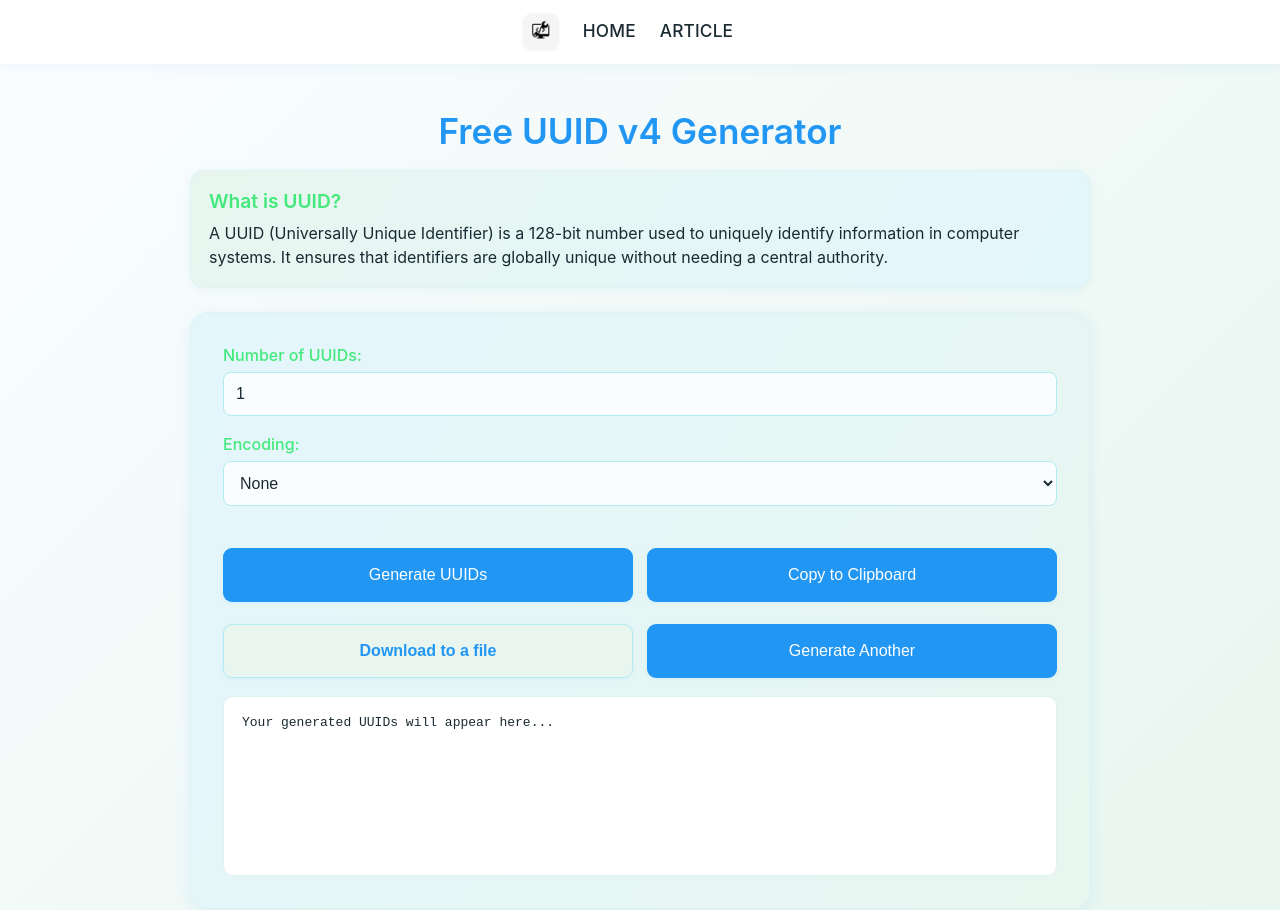
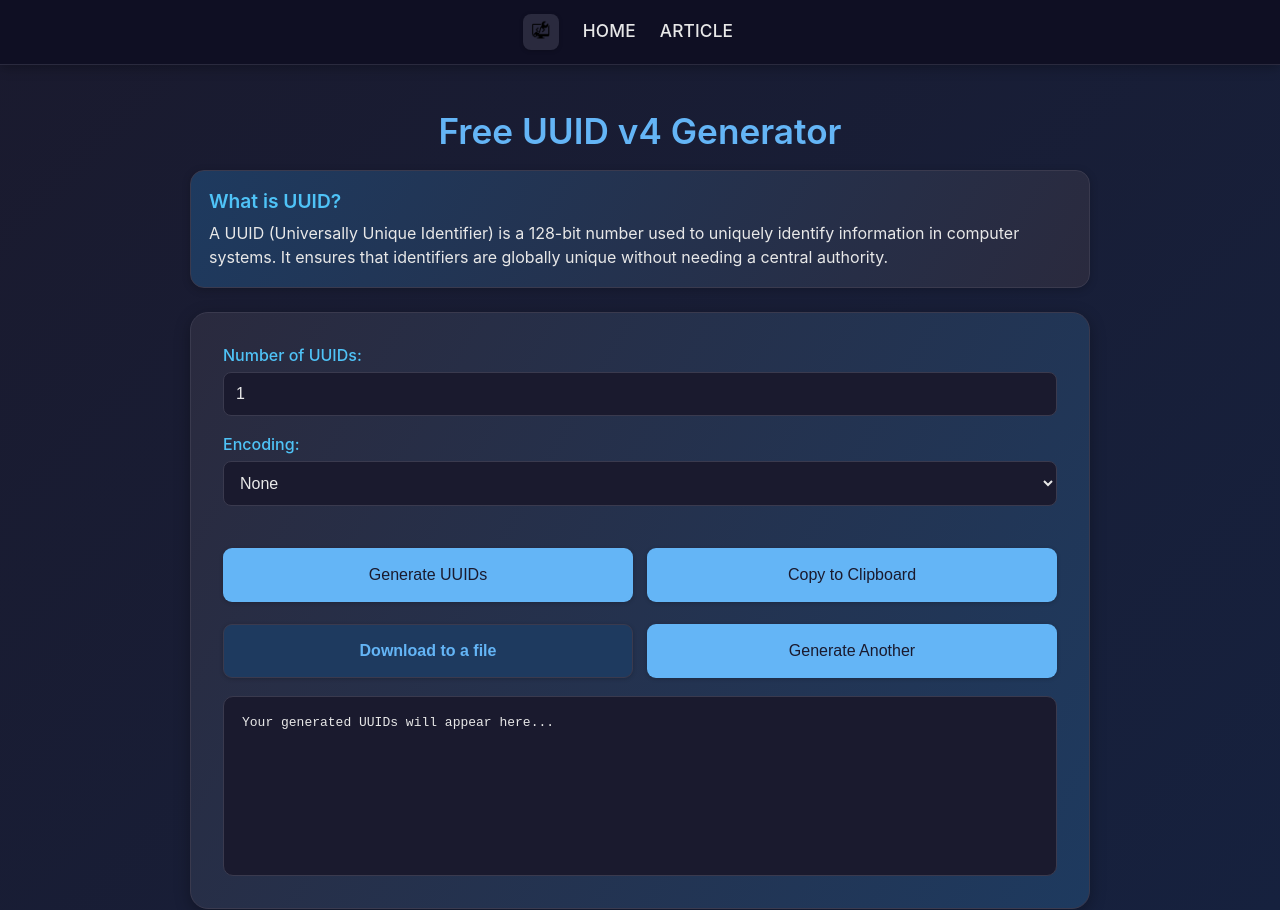
Before and after one commit to GopalShenoy12/central-website, a plain HTML site: page uuid.html in a window 1280 px wide. Drawn offline with Linux system fonts and the light colour scheme.

Commit message:
Convert website to dark theme - Updated all pages with dark backgrounds, light text, and improved contrast

```diff
--- a/common.css
+++ b/common.css
@@ -1,8 +1,8 @@
 body {
   margin: 0;
   font-family: 'Inter', 'Segoe UI', Arial, sans-serif;
-  background: linear-gradient(135deg, #fafdff 0%, #e8f6ef 100%);
-  color: #1a2a32;
+  background: linear-gradient(135deg, #1a1a2e 0%, #16213e 100%);
+  color: #e8e8e8;
 }
 
 .navbar {
@@ -10,26 +10,27 @@ body {
   display: flex;
   align-items: center;
   justify-content: center;
-  background: #fff;
+  background: #0f0f23;
   padding: 14px 32px;
-  box-shadow: 0 2px 12px rgba(52, 152, 219, 0.08);
+  box-shadow: 0 2px 12px rgba(0, 0, 0, 0.3);
   position: fixed;
   top: 0;
   left: 0;
   z-index: 999;
+  border-bottom: 1px solid #2a2a3e;
 }
 
 .navbar img {
   height: 36px;
   margin-right: 24px;
-  background: #f5f5f5;
+  background: #2a2a3e;
   border-radius: 8px;
   padding: 4px;
-  box-shadow: 0 1px 4px rgba(0,0,0,0.04);
+  box-shadow: 0 1px 4px rgba(0,0,0,0.2);
 }
 
 .navbar a {
-  color: #1a2a32;
+  color: #e8e8e8;
   margin-right: 24px;
   text-decoration: none;
   font-weight: 500;
@@ -41,6 +42,6 @@ body {
 }
 
 .navbar a:hover {
-  color: #2196f3;
-  border-bottom: 2px solid #43e97b;
+  color: #64b5f6;
+  border-bottom: 2px solid #4fc3f7;
 }
--- a/uuid.html
+++ b/uuid.html
@@ -3,13 +3,13 @@
 <head>
 <meta charset="UTF-8">
 <meta name="viewport" content="width=device-width, initial-scale=1.0">
-<title>UUID Generator | Blue-Green UI</title>
+<title>UUID Generator | Dark Theme</title>
 <link rel="stylesheet" href="common.css">
 <style>
 * { box-sizing: border-box; margin: 0; padding: 0; }
 body {
-  background: linear-gradient(135deg, #fafdff 0%, #e8f6ef 100%);
-  color: #1a2a32;
+  background: linear-gradient(135deg, #1a1a2e 0%, #16213e 100%);
+  color: #e8e8e8;
   font-family: 'Inter', 'Segoe UI', Arial, sans-serif;
   min-height: 100vh;
 }
@@ -17,22 +17,22 @@ h1 {
   margin-top: 110px;
   text-align: center;
   font-size: 2.2em;
-  color: #2196f3;
+  color: #64b5f6;
   font-weight: 600;
   margin-bottom: 18px;
 }
 .container {
-  background: linear-gradient(120deg, #e3f6fc 0%, #e8f6ef 100%);
+  background: linear-gradient(120deg, #2a2a3e 0%, #1e3a5f 100%);
   border-radius: 18px;
   padding: 32px;
-  box-shadow: 0 4px 16px rgba(33, 150, 243, 0.10);
+  box-shadow: 0 4px 16px rgba(0, 0, 0, 0.3);
   width: 90%;
   max-width: 900px;
   margin: 24px auto;
   display: flex;
   flex-direction: column;
   align-items: stretch;
-  border: 1px solid #e0f2f1;
+  border: 1px solid #3a3a4e;
 }
 .form-group {
   margin-bottom: 18px;
@@ -41,16 +41,16 @@ label {
   display: block;
   font-weight: 500;
   margin-bottom: 7px;
-  color: #43e97b;
+  color: #4fc3f7;
 }
 input[type="number"],
 select {
   width: 100%;
   padding: 12px;
   border-radius: 8px;
-  border: 1px solid #b2ebf2;
-  background: #fafdff;
-  color: #1a2a32;
+  border: 1px solid #3a3a4e;
+  background: #1a1a2e;
+  color: #e8e8e8;
   font-size: 1em;
 }
 button {
@@ -62,41 +62,41 @@ button {
   font-size: 16px;
   transition: 0.2s;
   width: 100%;
-  background: #e8f6ef;
-  color: #2196f3;
+  background: #1e3a5f;
+  color: #64b5f6;
   font-weight: 500;
-  box-shadow: 0 1px 4px rgba(33, 150, 243, 0.07);
+  box-shadow: 0 1px 4px rgba(0, 0, 0, 0.2);
 }
 .primary-btn {
-  background: #2196f3;
-  color: #fff;
+  background: #64b5f6;
+  color: #1a1a2e;
 }
 .primary-btn:hover {
-  background: #43e97b;
-  color: #fff;
+  background: #4fc3f7;
+  color: #1a1a2e;
 }
 .unique-download {
-  background: #e8f6ef;
-  color: #2196f3;
+  background: #1e3a5f;
+  color: #64b5f6;
   font-weight: 600;
-  border: 1px solid #b2ebf2;
+  border: 1px solid #3a3a4e;
 }
 .unique-download:hover {
-  background: #e3f6fc;
+  background: #2a2a3e;
 }
 #uuidBox {
   margin-top: 18px;
-  background: #fff;
+  background: #1a1a2e;
   border-radius: 10px;
   padding: 18px;
   max-height: 600px;
   min-height: 180px;
   overflow: auto;
-  color: #1a2a32;
+  color: #e8e8e8;
   font-family: monospace;
   white-space: pre-wrap;
   word-break: break-word;
-  border: 1px solid #e0f2f1;
+  border: 1px solid #3a3a4e;
 }
 .button-grid {
   display: grid;
@@ -114,26 +114,26 @@ button {
   transition: 0.2s;
 }
 .info-section {
-  background: linear-gradient(120deg, #e8f6ef 0%, #e3f6fc 100%);
+  background: linear-gradient(120deg, #1e3a5f 0%, #2a2a3e 100%);
   border-radius: 14px;
   padding: 18px;
   margin: 18px auto;
   max-width: 900px;
   width: 90%;
-  color: #2196f3;
-  box-shadow: 0 2px 8px rgba(33, 150, 243, 0.07);
-  border: 1px solid #e0f2f1;
+  color: #64b5f6;
+  box-shadow: 0 2px 8px rgba(0, 0, 0, 0.2);
+  border: 1px solid #3a3a4e;
 }
 .info-section h2 {
   font-size: 1.2em;
   margin-bottom: 8px;
-  color: #43e97b;
+  color: #4fc3f7;
   font-weight: 600;
 }
 .info-section p {
   font-size: 1em;
   line-height: 1.5;
-  color: #1a2a32;
+  color: #e8e8e8;
 }
 </style>
 </head>
```
Also changed, not shown: article.html (+7 -7 lines), index.html (+20 -20 lines), jsonFormatter.html (+23 -19 lines), wcc.html (+34 -34 lines), 1 other file.
